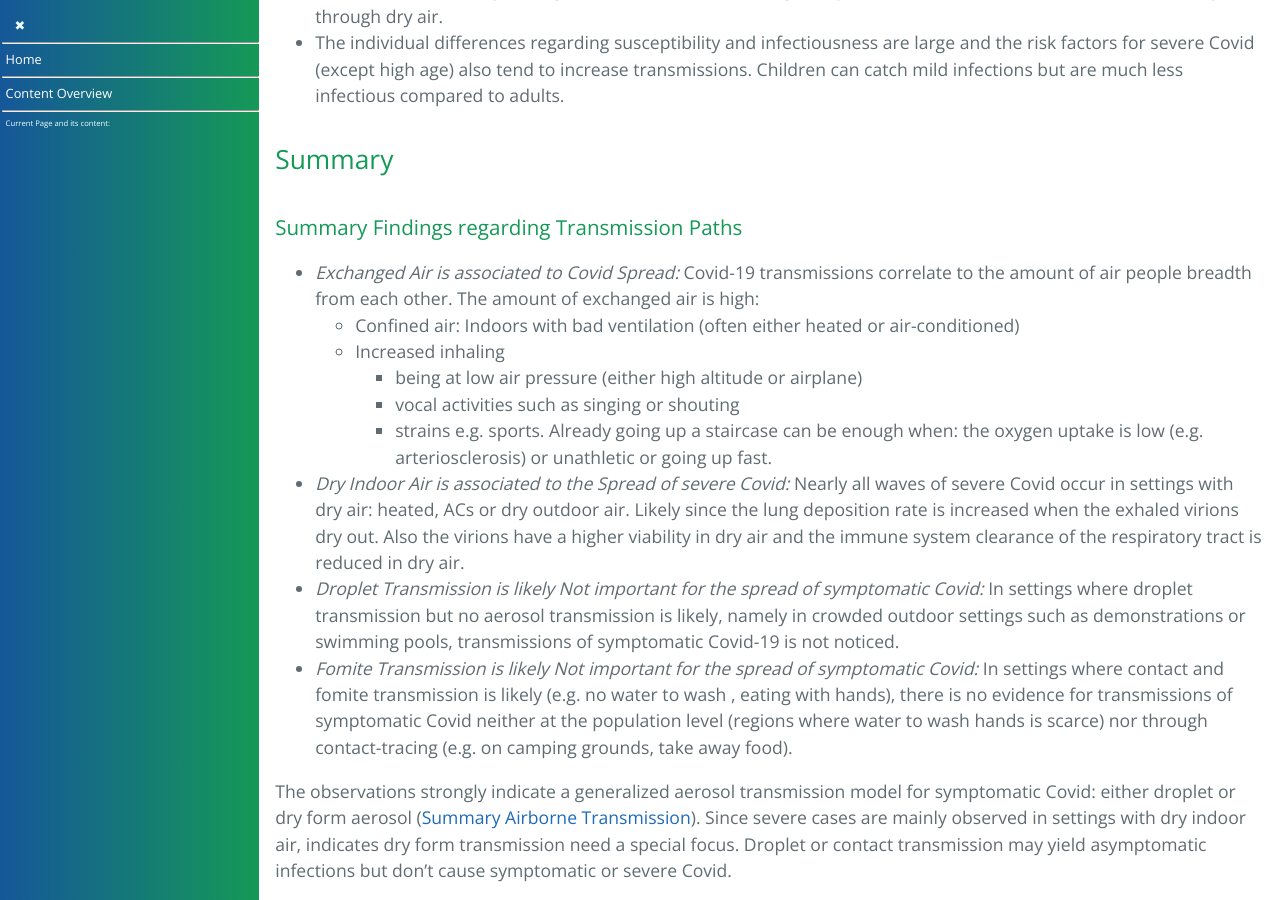
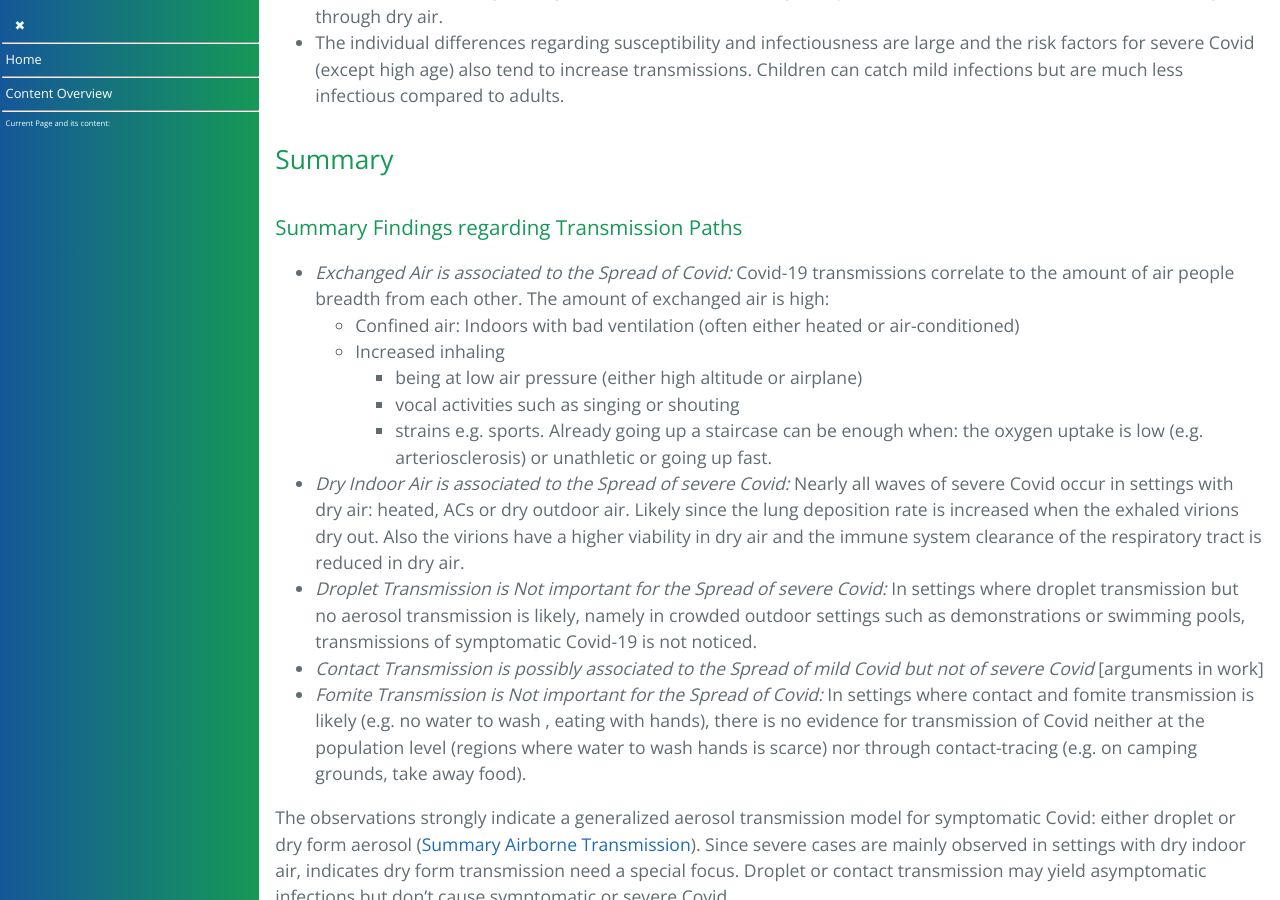
Before and after one commit to forestgrape/coronavirus, a Jekyll site: the page built from 5_epidemiological/spread_analyses.md, in a window 1280 px wide and 900 px high, scrolled down 2091 px. Built offline with Jekyll 4.4.1, drawn with Linux system fonts in a browser that asks for light colours; our own code applies the rules of GitHub Pages for plain Markdown files.

Commit message:
mild, symptomatic and severe distinction in spread analysis; added mild covid is possibly transmitted through contact

```diff
--- a/5_epidemiological/spread_analyses.md
+++ b/5_epidemiological/spread_analyses.md
@@ -76,15 +76,16 @@ Findings:
 ## Summary
 
 ### Summary Findings regarding Transmission Paths
-* *Exchanged Air is associated to Covid Spread:* Covid-19 transmissions correlate to the amount of air people breadth from each other. The amount of exchanged air is high:
+* *Exchanged Air is associated to the Spread of Covid:* Covid-19 transmissions correlate to the amount of air people breadth from each other. The amount of exchanged air is high:
    * Confined air: Indoors with bad ventilation (often either heated or air-conditioned)
    * Increased inhaling
      * being at low air pressure (either high altitude or airplane)
      * vocal activities such as singing or shouting
      * strains e.g. sports. Already going up a staircase can be enough when: the oxygen uptake is low (e.g. arteriosclerosis) or unathletic or going up fast.
 * *Dry Indoor Air is associated to the Spread of severe Covid:* Nearly all waves of severe Covid occur in settings with dry air: heated, ACs or dry outdoor air. Likely since the lung deposition rate is increased when the exhaled virions dry out. Also the virions have a higher viability in dry air and the immune system clearance of the respiratory tract is reduced in dry air.
-* *Droplet Transmission is likely Not important for the spread of symptomatic Covid:* In settings where droplet transmission but no aerosol transmission is likely, namely in crowded outdoor settings such as demonstrations or swimming pools, transmissions of symptomatic Covid-19 is not noticed.
-* *Fomite Transmission is likely Not important for the spread of symptomatic Covid:* In settings where contact and fomite transmission is likely (e.g. no water to wash , eating with hands), there is no evidence for transmissions of symptomatic Covid neither at the population level (regions where water to wash hands is scarce) nor through contact-tracing (e.g. on camping grounds, take away food).
+* *Droplet Transmission is Not important for the Spread of severe Covid:* In settings where droplet transmission but no aerosol transmission is likely, namely in crowded outdoor settings such as demonstrations or swimming pools, transmissions of symptomatic Covid-19 is not noticed.
+* *Contact Transmission is possibly associated to the Spread of mild Covid but not of severe Covid* [arguments in work]
+* *Fomite Transmission is Not important for the Spread of Covid:* In settings where contact and fomite transmission is likely (e.g. no water to wash , eating with hands), there is no evidence for transmission of Covid neither at the population level (regions where water to wash hands is scarce) nor through contact-tracing (e.g. on camping grounds, take away food).
 
 The observations strongly indicate a generalized aerosol transmission model for symptomatic Covid: either droplet or dry form aerosol ([Summary Airborne Transmission](../5_epidemiological/transmission.md#overview-airborne-transmission)). Since severe cases are mainly observed in settings with dry indoor air, indicates dry form transmission need a special focus. Droplet or contact transmission may yield asymptomatic infections but don't cause symptomatic or severe Covid.
 
```
